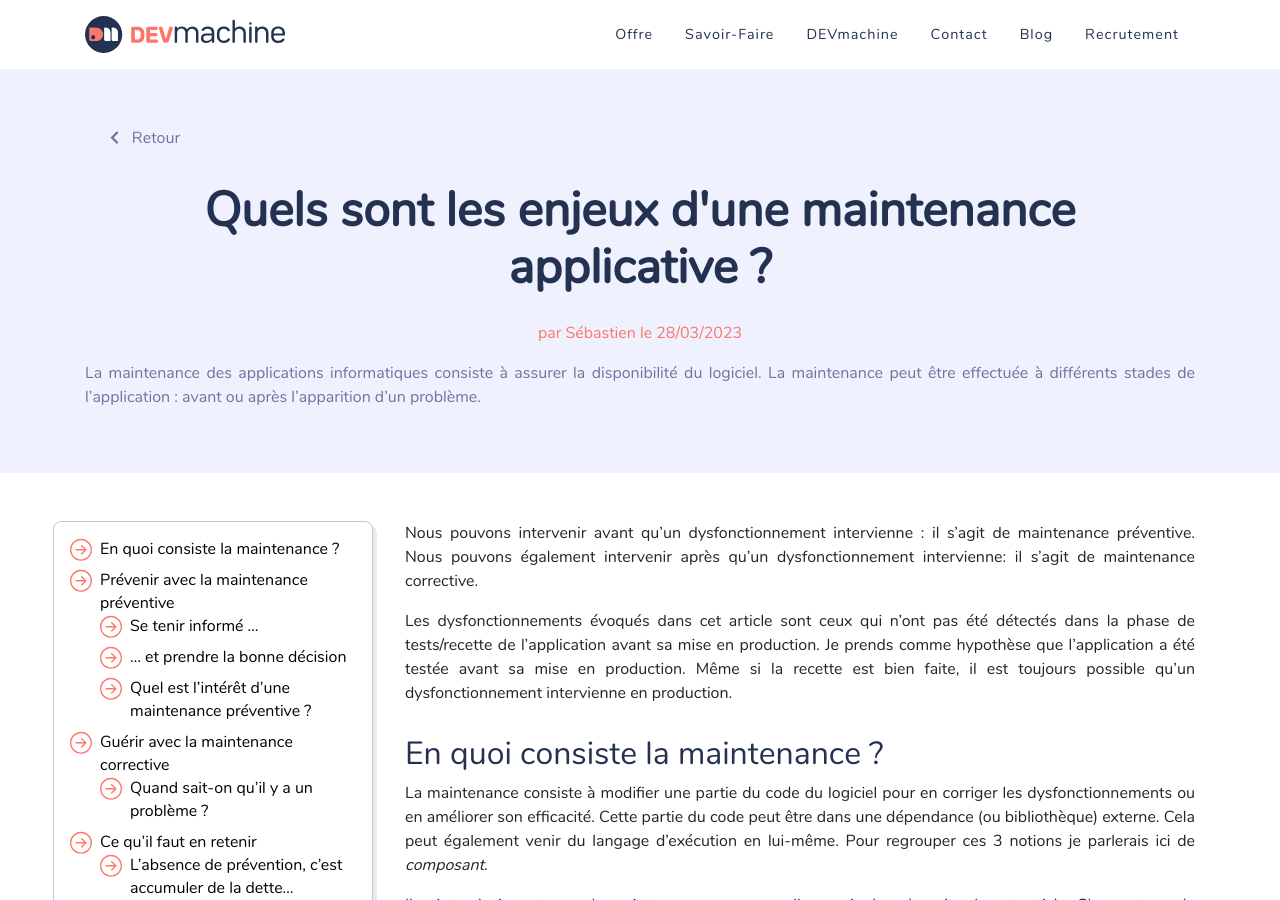
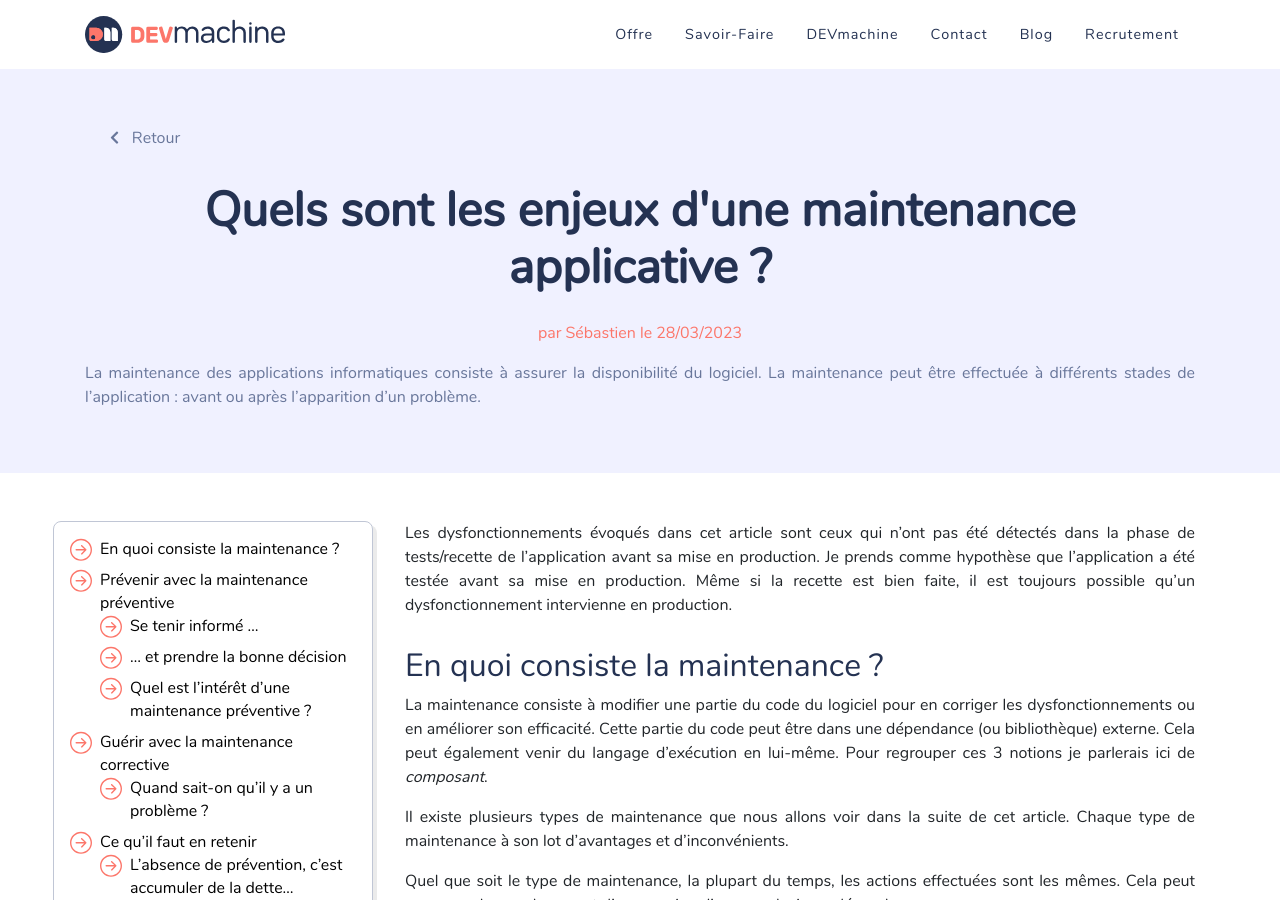
Before and after one commit to DEVmachine-fr/website, a Jekyll site: the page built from _posts/2023-03-28-maintenance-preventive-corrective.md, in a window 1280 px wide and 900 px high. Built offline with Jekyll 4.4.1, drawn with Linux system fonts in a browser that asks for light colours; nearby versions of some CDN libraries; some web fonts are replaced.

Commit message:
Ajout article blog sur les types de maintenances

```diff
--- a/_posts/2023-03-28-maintenance-preventive-corrective.md
+++ b/_posts/2023-03-28-maintenance-preventive-corrective.md
@@ -8,9 +8,6 @@
 
 La maintenance des applications informatiques consiste à assurer la disponibilité du logiciel.
 La maintenance peut être effectuée à différents stades de l'application : avant ou après l'apparition d'un problème.
-
-Nous pouvons intervenir avant qu'un dysfonctionnement intervienne : il s'agit de maintenance préventive.
-Nous pouvons également intervenir après qu'un dysfonctionnement intervienne: il s'agit de maintenance corrective.
 
 Les dysfonctionnements évoqués dans cet article sont ceux qui n'ont pas été détectés dans la phase de tests/recette de l'application avant sa mise en production.
 Je prends comme hypothèse que l'application a été testée avant sa mise en production.
```
